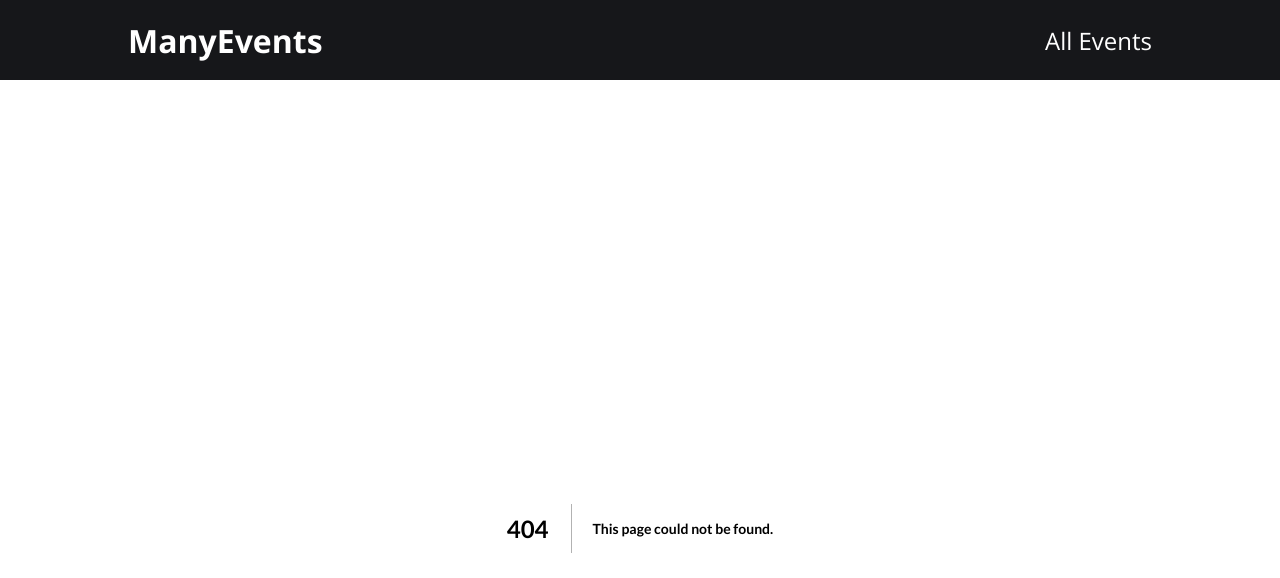
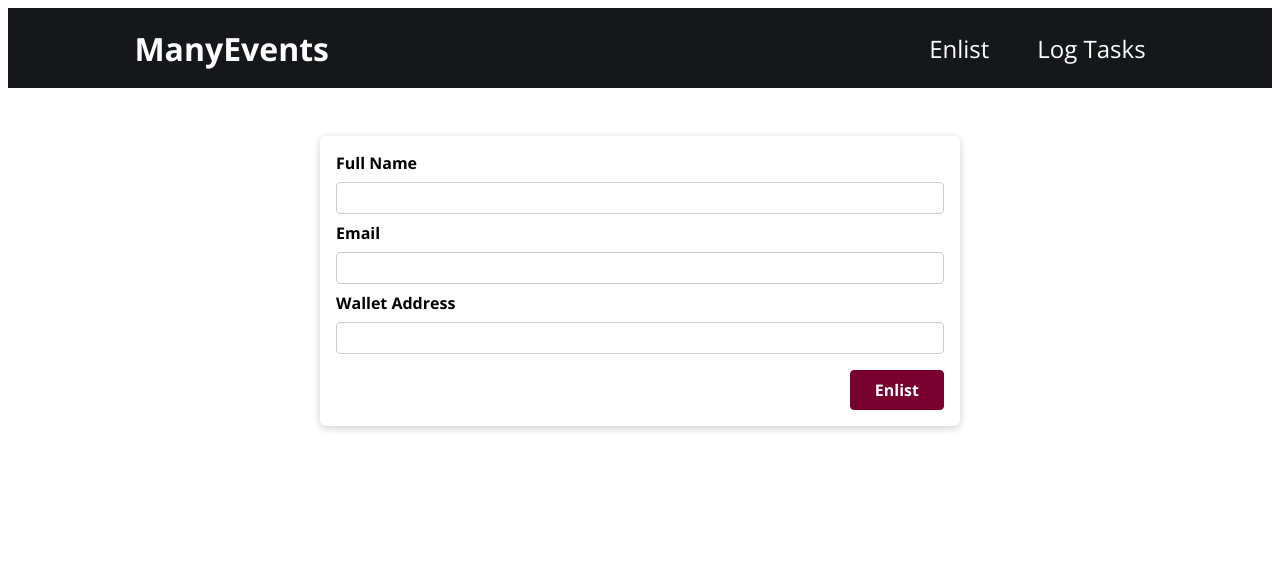
Before and after one commit to Bmartinm1/many_events, a Next.js app in the folder many-events/: page /enlist in a window 1280 px wide. Before the commit this address had no page. Shown: the top 578 px of the page. Built offline with nearby package versions, Linux system fonts and the light colour scheme.

Commit message:
added tasks to navbar, enlist form, api endpoint

```diff
--- a/many-events/components/layout/mainNav.js
+++ b/many-events/components/layout/mainNav.js
@@ -8,7 +8,10 @@ function MainNav() {
 			<nav>
 				<ul>
 					<li>
-						<Link href='/enlist'>All Events</Link>
+						<Link href='/enlist'>Enlist</Link>
+					</li>
+					<li>
+						<Link href='/rank-select'>Log Tasks</Link>
 					</li>
 				</ul>
 			</nav>
--- /dev/null
+++ b/many-events/components/users/EnlistForm.js
@@ -0,0 +1,55 @@
+import { useRef } from 'react';
+
+import Card from '../ui/card';
+import classes from './EnlistForm.module.css';
+
+function EnlistForm(props) {
+	const nameInputRef = useRef();
+	const emailInputRef = useRef();
+	const walletAddressInputRef = useRef();
+
+	function submitHandler(user) {
+		user.preventDefault();
+
+		const enteredName = nameInputRef.current.value;
+		const enteredEmail = emailInputRef.current.value;
+		const enteredWalletAddress = walletAddressInputRef.current.value;
+
+		const userData = {
+			name: enteredName,
+			email: enteredEmail,
+			walletAddress: enteredWalletAddress,
+		};
+
+		props.onAddUser(userData);
+	}
+
+	return (
+		<Card>
+			<form className={classes.form} onSubmit={submitHandler}>
+				<div className={classes.control}>
+					<label htmlFor='name'>Full Name</label>
+					<input type='text' required id='name' ref={nameInputRef} />
+				</div>
+				<div className={classes.control}>
+					<label htmlFor='email'>Email</label>
+					<input type='text' required id='email' ref={emailInputRef} />
+				</div>
+				<div className={classes.control}>
+					<label htmlFor='walletAddress'>Wallet Address</label>
+					<input
+						type='text'
+						required
+						id='walletAddress'
+						ref={walletAddressInputRef}
+					/>
+				</div>
+				<div className={classes.actions}>
+					<button>Enlist</button>
+				</div>
+			</form>
+		</Card>
+	);
+}
+
+export default EnlistForm;
--- /dev/null
+++ b/many-events/components/users/EnlistForm.module.css
@@ -0,0 +1,45 @@
+.form {
+	padding: 1rem;
+}
+
+.control {
+	margin-bottom: 0.5rem;
+}
+
+.control label {
+	display: block;
+	font-weight: bold;
+	margin-bottom: 0.5rem;
+}
+
+.control input,
+.control textarea {
+	display: block;
+	font: inherit;
+	border-radius: 4px;
+	border: 1px solid #ccc;
+	padding: 0.25rem;
+	width: 100%;
+}
+
+.actions {
+	margin-top: 1rem;
+	text-align: right;
+}
+
+.actions button {
+	font: inherit;
+	cursor: pointer;
+	background-color: #77002e;
+	color: white;
+	padding: 0.5rem 1.5rem;
+	border: 1px solid #77002e;
+	border-radius: 4px;
+	font-weight: bold;
+}
+
+.actions button:hover,
+.actions button:active {
+	background-color: #a50e48;
+	border-color: #a50e48;
+}
--- /dev/null
+++ b/many-events/pages/api/new-user.js
@@ -0,0 +1,25 @@
+import { MongoClient } from 'mongodb';
+
+async function handler(req, res) {
+	if (req.method === 'POST') {
+		const data = req.body;
+
+		const { name, email, walletAddress, discordName } = data;
+
+		const client = await MongoClient.connect(
+			'mongodb+srv://ben_m_squared:Thetrinity1@cluster0.fwv4v.mongodb.net/usersDatabase?retryWrites=true&w=majority'
+		);
+		const db = client.db();
+
+		const usersCollection = db.collection('usersCollection');
+
+		const result = await usersCollection.insertOne(data);
+		console.log(result);
+
+		client.close();
+
+		res.status(201).json({ message: 'Successfully enlisted!' });
+	}
+}
+
+export default handler;
--- /dev/null
+++ b/many-events/pages/enlist.js
@@ -0,0 +1,27 @@
+import { useRouter } from 'next/router';
+
+import EnlistForm from '../components/users/EnlistForm';
+
+function EnlistPage() {
+	const router = useRouter();
+
+	async function addUserHandler(enteredUserData) {
+		const response = await fetch('/api/new-user', {
+			method: 'POST',
+			body: JSON.stringify(enteredUserData),
+			headers: {
+				'Content-Type': 'application/json',
+			},
+		});
+
+		const data = await response.json();
+		console.log(enteredUserData);
+		console.log(data);
+
+		router.push('/login');
+	}
+
+	return <EnlistForm onAddUser={addUserHandler} />;
+}
+
+export default EnlistPage;
--- a/many-events/pages/rank-select/tasks-daily/index.js
+++ /dev/null
@@ -1,5 +0,0 @@
-function DailyTaskForm() {
-	return <h1>log your daily tasks here</h1>;
-}
-
-export default DailyTaskForm;
```
Also changed, not shown: many-events/pages/rank-select/index.js (+9 -15 lines).
